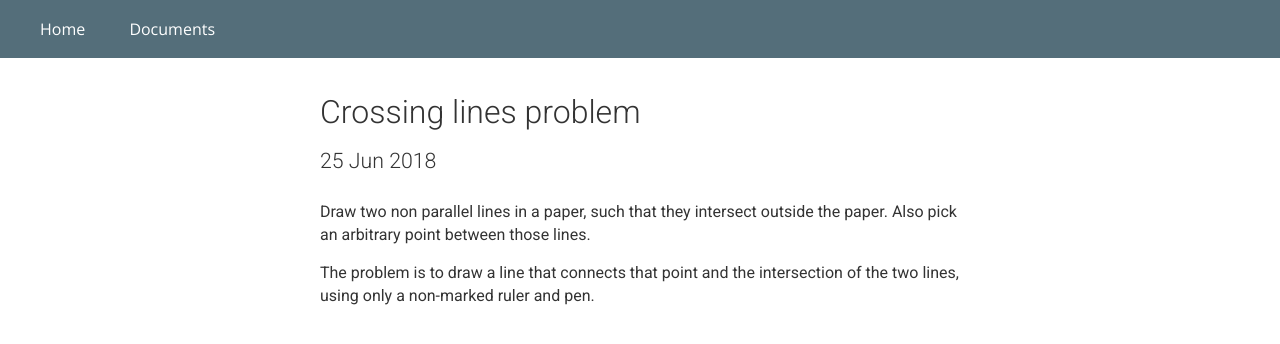
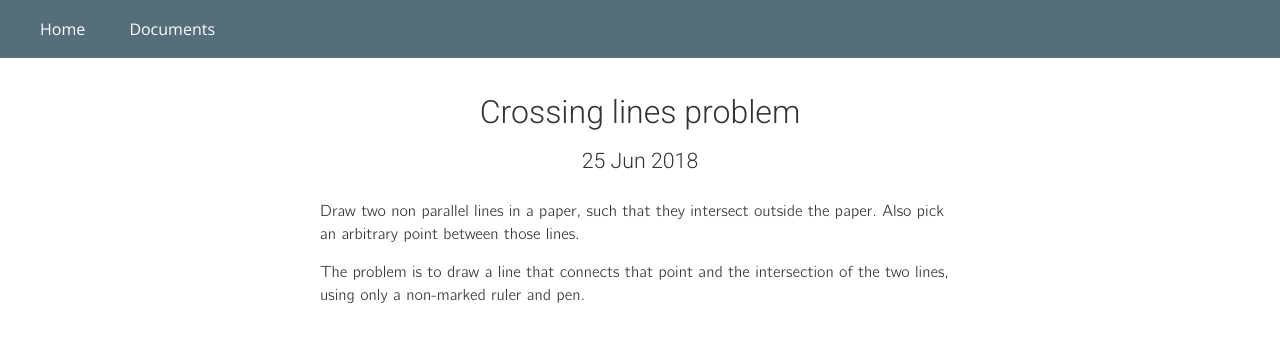
Before and after one commit to guillermobox/guillermobox.github.io, a Jekyll site: the page built from _docs/parallel.md, in a window 1280 px wide. Shown: the top 344 px of the page. Built offline with Jekyll 4.4.1, drawn with Linux system fonts in a browser that asks for light colours.

Commit message:
Add new cool font and mathjax

```diff
--- a/_layouts/main.html
+++ b/_layouts/main.html
@@ -7,7 +7,24 @@
 <meta name="viewport" content="width=device-width, initial-scale=1.0">
 <link rel="stylesheet" href="/css/normalize.css">
 <link rel="stylesheet" href="/css/document.css">
-<link href="https://fonts.googleapis.com/css?family=Open+Sans|Roboto:300,400" rel="stylesheet">
+<link rel="stylesheet" href="https://fonts.googleapis.com/css?family=Open+Sans|Roboto:300,400">
+<script type="text/x-mathjax-config">
+MathJax.Hub.Config({
+	showMathMenu: false,
+	jax: ["input/TeX","output/HTML-CSS"],
+	extensions: ["tex2jax.js", "a11y/accessibility-menu.js"],
+	TeX: {
+		extensions: ["AMSmath.js","AMSsymbols.js","noErrors.js","noUndefined.js"]
+	},
+	tex2jax: {
+		inlineMath: [['$','$'], ['\\(','\\)']]
+	},
+	"HTML-CSS": {
+		fonts: ["Latin-Modern"],
+	}
+});
+</script>
+<script src='https://cdnjs.cloudflare.com/ajax/libs/mathjax/2.7.4/latest.js' async></script>
 
 <script>
 window.addEventListener('load', function(ev) {
--- a/css/document.scss
+++ b/css/document.scss
@@ -130,12 +130,13 @@ div.document {
 	.content {
 		max-width: 40em;
     	margin: 2em auto;
-		font-family: 'Roboto', sans-serif;
+		font-family: "Computer Modern Bright", sans-serif;
 		color: #333;
 		line-height: 1.4;
 		h1 {
 			font-family: 'Roboto', sans-serif;
 			font-weight:300;
+			text-align: center;
 		}
 		img {
 			max-width: 100%;
@@ -199,3 +200,35 @@ span.tag-riddle {
 span.tag-math {
 	background-color: #43a047;
 }
+
+@font-face {
+	font-family: 'Computer Modern Bright';
+	src: url('cmunbmr.woff') format('woff');
+	font-weight: normal;
+	font-style: normal;
+}
+
+@font-face {
+	font-family: 'Computer Modern Bright';
+	src: url('cmunbbx.woff') format('woff');
+	font-weight: bold;
+	font-style: normal;
+}
+
+@font-face {
+	font-family: 'Computer Modern Bright';
+	src: url('cmunbmo.woff') format('woff');
+	font-weight: normal;
+	font-style: italic;
+}
+
+@font-face {
+	font-family: 'Computer Modern Bright';
+	src: url('cmunbxo.woff') format('woff');
+	font-weight: bold;
+	font-style: italic;
+}
+
+p {
+	font-family: "Computer Modern Bright";
+}
```
Also changed, not shown: css/cmunbbx.woff (added), css/cmunbmo.woff (added), css/cmunbmr.woff (added), css/cmunbxo.woff (added).
